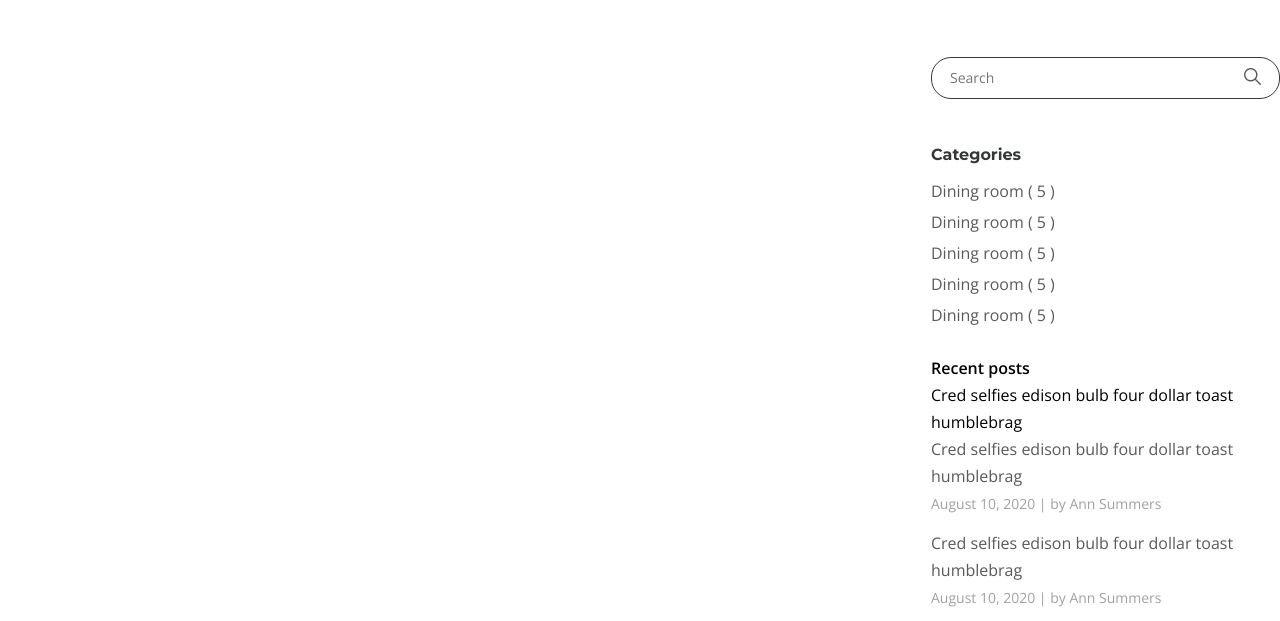
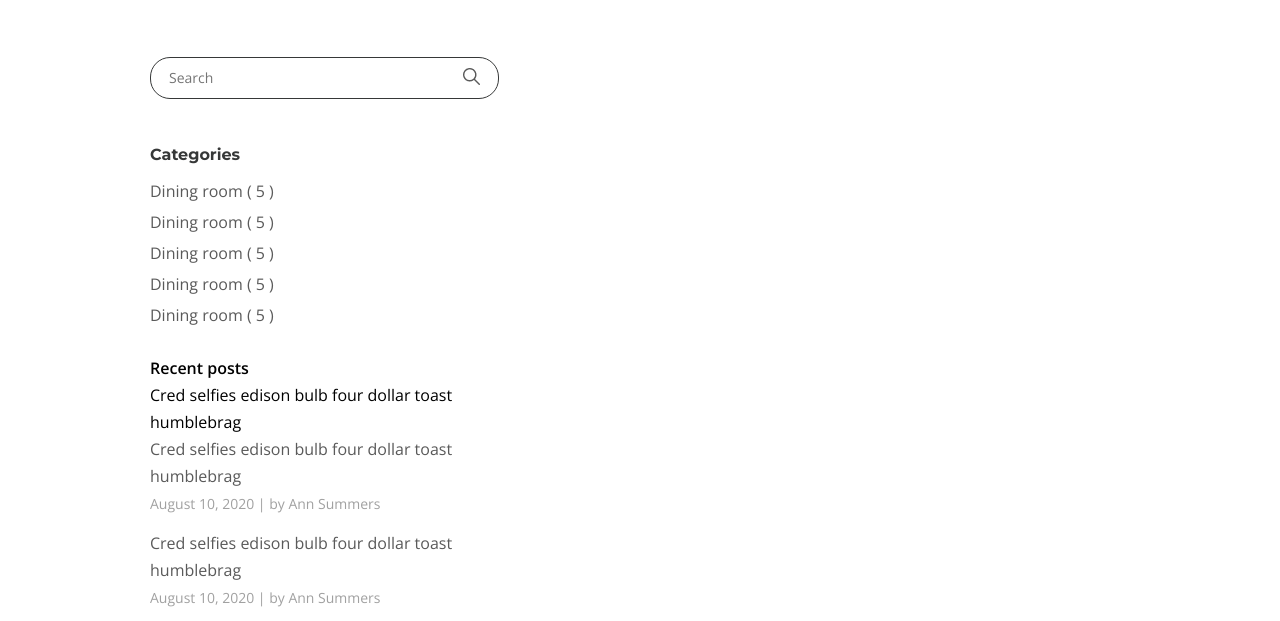
Before and after one commit to DLanshin/app-landing, a website: page app/blog.html in a window 1280 px wide. Shown: the part 178-799 px from the top of the page. Drawn offline with nearby package versions, Linux system fonts and the light colour scheme.

Commit message:
Страница блога, сайдбар мелкие правки

```diff
--- a/app/blog.html
+++ b/app/blog.html
@@ -79,7 +79,8 @@
                 </div>
             </div>
         </div>
-        <section class="blog blog--right-sidebar">
+        <section class="blog blog--left-sidebar">
+            <div class="container">
                 <div class="blog__inner">
 
                 </div>
@@ -198,6 +199,7 @@
                         </div>
                     </div>
                 </div>
+            </div>
         </section>
     </main>
     <footer class="footer">
--- a/app/scss/style.scss
+++ b/app/scss/style.scss
@@ -952,7 +952,6 @@
 	}
 	&--left-sidebar{
 		flex-direction: row-reverse;
-		background: black;
 	}
 	&--right-sidebar &__sidebar{
 		margin-left: 30px;
```
Also changed, not shown: app/css/style.min.css. Lines whose indentation alone changed are shown as unchanged.
